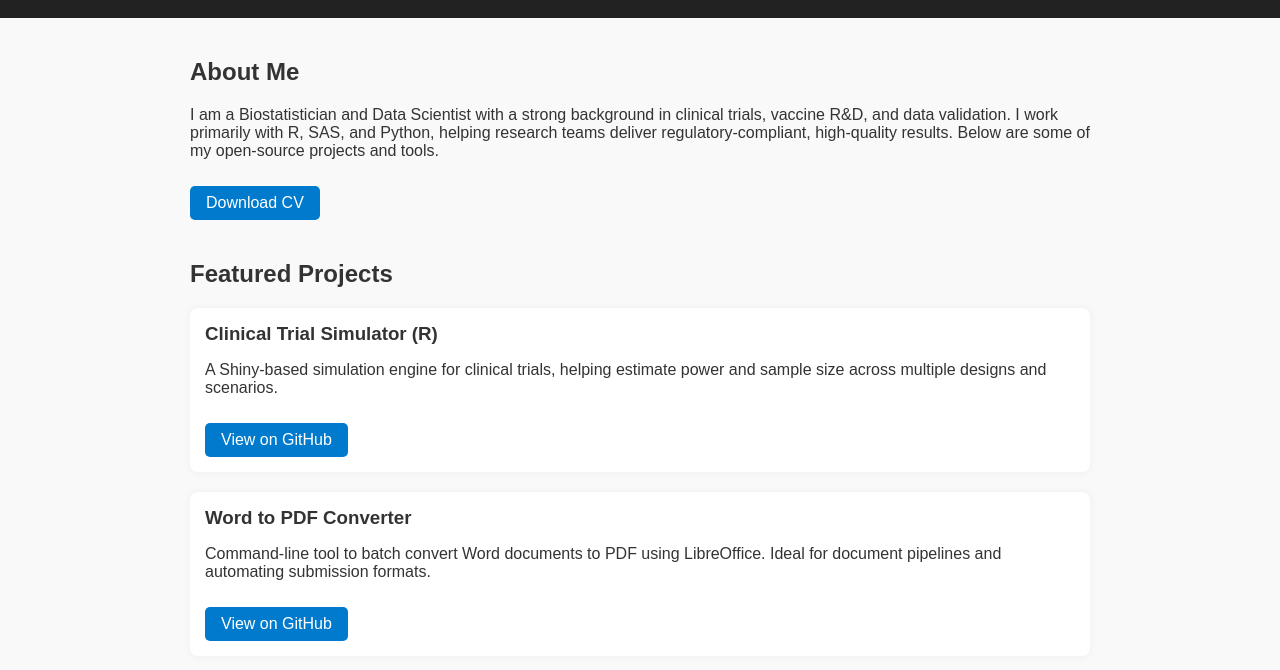
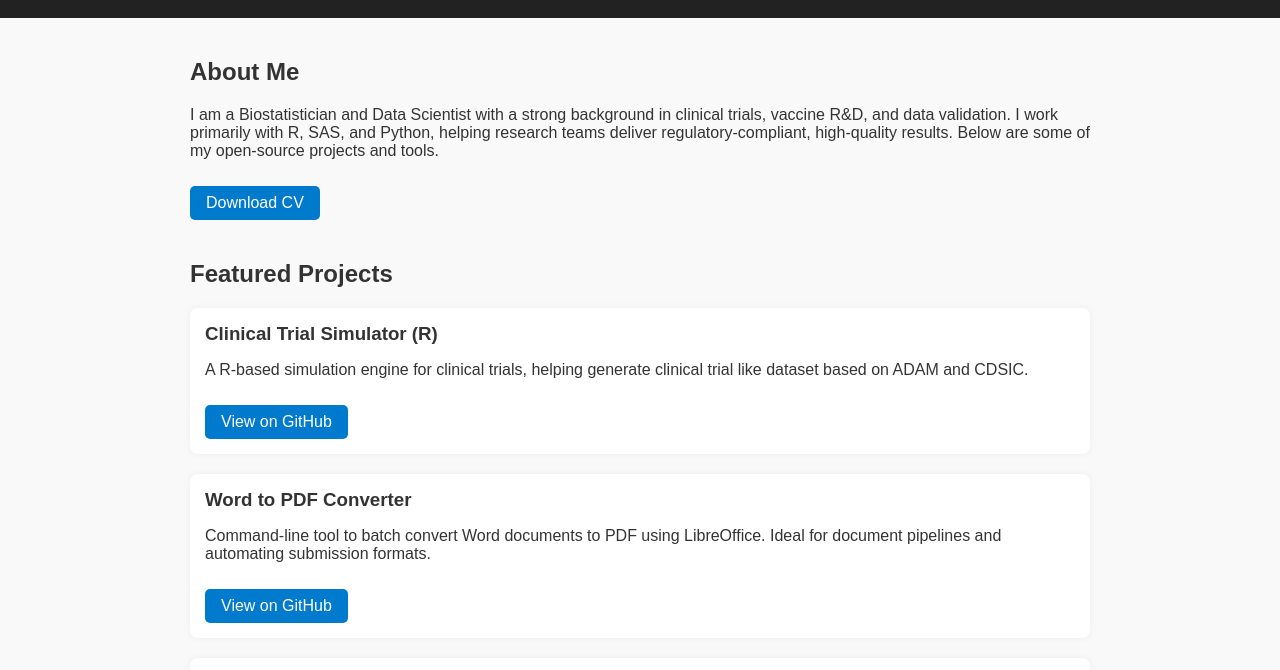
Before and after one commit to JorAlEs/Portfolio, a plain HTML site: page index.html in a window 1280 px wide. Shown: the part 120-790 px from the top of the page. Drawn offline with Linux system fonts and the light colour scheme.

Commit message:
chores: Clean index

```diff
--- a/index.html
+++ b/index.html
@@ -103,8 +103,8 @@
 
       <div class="project">
         <h3>Clinical Trial Simulator (R)</h3>
-        <p>A Shiny-based simulation engine for clinical trials, helping estimate power and sample size across multiple designs and scenarios.</p>
-        <a class="btn" href="https://github.com/JorAlEs/clinical-trial-simulator-R" target="_blank">View on GitHub</a>
+        <p>A R-based simulation engine for clinical trials, helping generate clinical trial like dataset based on ADAM and CDSIC.</p>
+        <a class="btn" href="https://jorales.github.io/clinicalTrialSimulator/" target="_blank">View on GitHub</a>
       </div>
 
       <div class="project">
```
